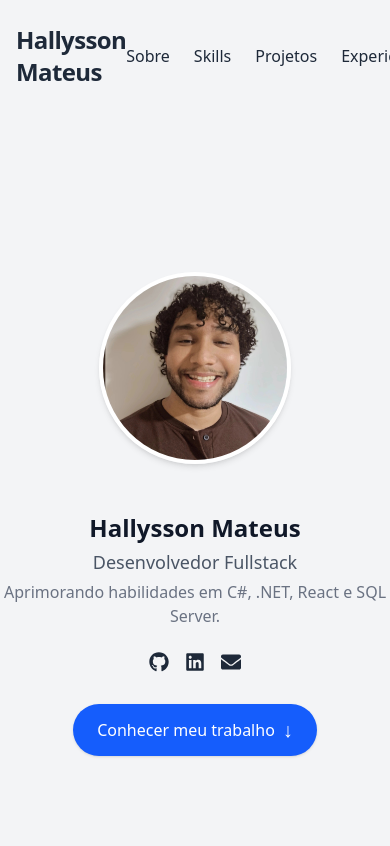
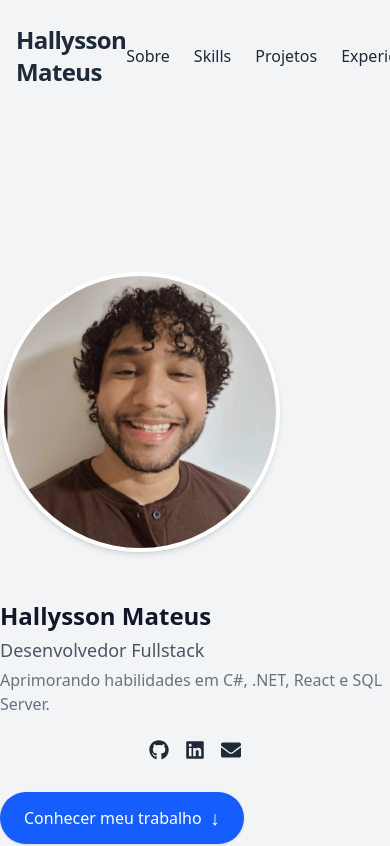
Before and after one commit to hallyssonmateus/Reposit-rio, a React (Vite) app: page / in a window 390 px wide. Shown: the top 846 px of the page. Built offline with nearby package versions, Linux system fonts and the light colour scheme.

Commit message:
refactor: Cleanup e otimizações de Clean Code em Experiences
Remoção de codigo morto e comentarios de Experiences.tsx e otimizacao de keys no ExperiencesItem

```diff
--- a/src/components/ExperienceItem.tsx
+++ b/src/components/ExperienceItem.tsx
@@ -1,15 +1,8 @@
 import React from "react";
+import type { Experience } from "../types/experience";
 
 interface ExperienceItemProps {
-    experience: {
-        title: string;
-        company: string;
-        period: string;
-        location: string;
-        description: string;
-        achievements: string[];
-        technologies: string[];
-    };
+    experience: Experience;
 }
 
 const ExperienceItem: React.FC<ExperienceItemProps> = ({experience}) => {
--- a/src/components/Experiences.tsx
+++ b/src/components/Experiences.tsx
@@ -1,14 +1,9 @@
-// import { useLayoutEffect } from "react";
 import { experienceData } from "../data/experienceData"
 import ExperienceItem from "./ExperienceItem"
-// import { gsap } from "gsap";
 // import { ScrollTrigger } from "gsap/ScrollTrigger";
 
 
 function Experiences (){
-    // useLayoutEffect(()=>{
-    //   gsap.from
-    // },[])
 
     return (
         <section id="experience" className="bg-gray-100 dark:bg-gray-900 py-16">
--- a/src/components/Hero.tsx
+++ b/src/components/Hero.tsx
@@ -63,14 +63,14 @@ function Hero (){
 
 
     return (
-        <section className="flex flex-col md:flex-row items-center justify-center py-40 gap-12 bg-gray-100 dark:bg-gray-900 hero">
+        <section className="flex flex-col md:flex-row justify-center py-40 gap-12 bg-gray-100 dark:bg-gray-900 hero">
             {/* Foto Perfil */}
             <div ref={photoRef} className="flex-shrink-0 fade_left" >
-                <img src="My_Photo.jpg" alt="Foto de perfil" className="w-48 h-48 rounded-full border-4 border-white shadow-md object-cover"></img>
+                <img src="My_Photo.jpg" alt="Foto de perfil" className="w-70 h-70 justify rounded-full border-4 border-white shadow-md object-cover md:w-60 h-60"></img>
             </div>
 
             {/* Conteudo */}
-            <div className="text-center md: text-center">
+            <div className="text-center md: text-left">
                 <h1 className="text-2xl font-bold text-gray-900 dark:text-gray-300">Hallysson Mateus</h1>
                 <p className="text-lg text-gray-600 mt-1">Desenvolvedor Fullstack</p>
                 <p className="text-gray-500 mt-1">Aprimorando habilidades em C#, .NET, React e SQL Server.</p>
--- a/src/data/experienceData.tsx
+++ b/src/data/experienceData.tsx
@@ -1,5 +1,8 @@
-export const experienceData = [
+import type { Experience } from "../types/experience";
+
+export const experienceData: Experience[] = [
   {
+    id:1,
     title: 'Desenvolvedor Full Stack Jr',
     company: 'Télos conecta',
     period: 'jul/2024 - fev/2025',
@@ -16,6 +19,7 @@ export const experienceData = [
     technologies: ['C#', '.NET Core', 'Entity Framework', 'React', 'SQL Server','Api REST', 'xUnit']
   },
   {
+    id: 2,
     title: 'Desenvolvedor Frontend Web Jr',
     company: 'Proz Educação',
     period: 'abr/2024 - out/2024',
--- /dev/null
+++ b/src/types/experience.ts
@@ -0,0 +1,10 @@
+export interface Experience {
+  id?: number | string; // Adicionando um ID para melhor key no React
+  title: string;
+  company: string;
+  period: string;
+  location: string;
+  description: string;
+  achievements: string[];
+  technologies: string[];
+}
```
